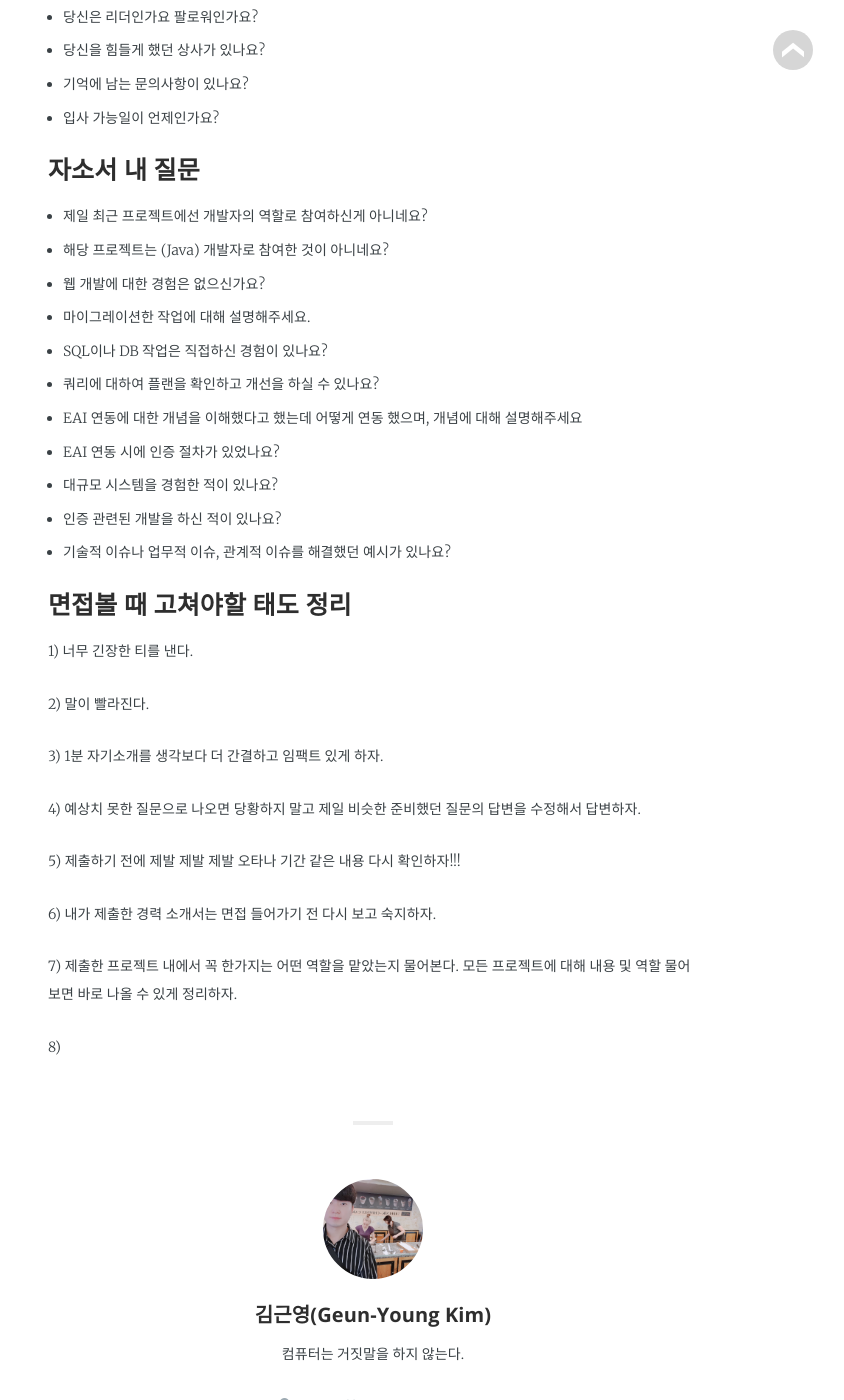
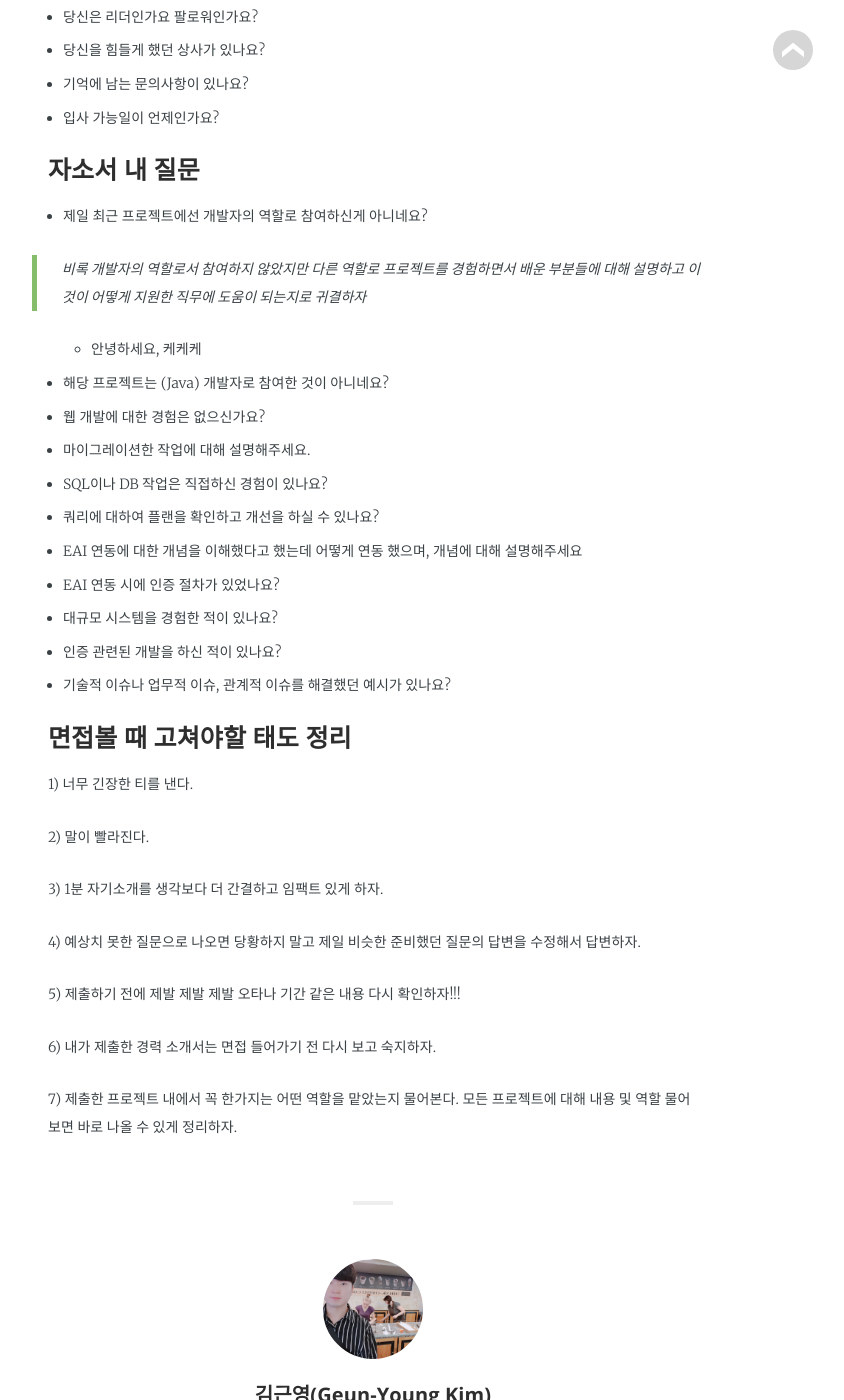
Before and after one commit to rmsdud2435/geunny-blog, a Jekyll site: the page built from _posts/2021-09-12-Interview_20210912.md, in a window 1280 px wide and 1400 px high, scrolled down 1836 px. Shown: the whole window, without its empty margins (267-1111 px from the left). Built offline with Jekyll 4.4.1, drawn with Linux system fonts in a browser that asks for light colours; some web fonts are replaced.

Commit message:
update content

```diff
--- a/_posts/2021-09-12-Interview_20210912.md
+++ b/_posts/2021-09-12-Interview_20210912.md
@@ -73,6 +73,8 @@ comments:          true
 ### 자소서 내 질문
 
  - 제일 최근 프로젝트에선 개발자의 역할로 참여하신게 아니네요?
+    > 비록 개발자의 역할로서 참여하지 않았지만 다른 역할로 프로젝트를 경험하면서 배운 부분들에 대해 설명하고 이것이 어떻게 지원한 직무에 도움이 되는지로 귀결하자
+    - 안녕하세요, 케케케
 
  - 해당 프로젝트는 (Java) 개발자로 참여한 것이 아니네요?
 
@@ -93,6 +95,7 @@ comments:          true
  - 인증 관련된 개발을 하신 적이 있나요?
 
  - 기술적 이슈나 업무적 이슈, 관계적 이슈를 해결했던 예시가 있나요?
+    >
 
 ### 면접볼 때 고쳐야할 태도 정리
 
@@ -109,5 +112,3 @@ comments:          true
  6) 내가 제출한 경력 소개서는 면접 들어가기 전 다시 보고 숙지하자.
 
  7) 제출한 프로젝트 내에서 꼭 한가지는 어떤 역할을 맡았는지 물어본다. 모든 프로젝트에 대해 내용 및 역할 물어보면 바로 나올 수 있게 정리하자.
-
- 8)
```
